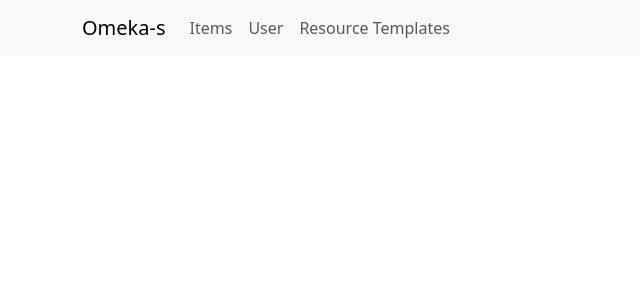
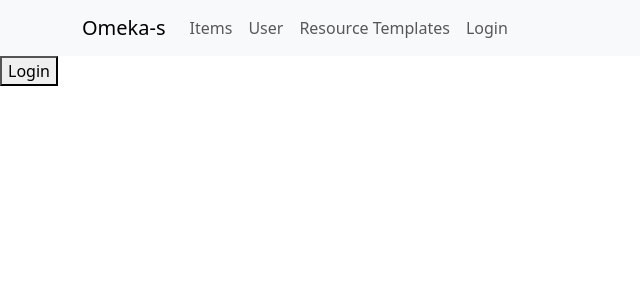
Before and after one commit to SabMehdi/omeka, a React (Create React App) app: page /login in a window 1280 px wide. Shown: the top 300 px of the page, without its empty margins (0-640 px from the left). Built offline with nearby package versions, Linux system fonts and the light colour scheme.

Commit message:
test omeka

```diff
--- a/src/App.js
+++ b/src/App.js
@@ -6,15 +6,17 @@
 import 'bootstrap/dist/css/bootstrap.min.css';
 import User from './User';
 import ResourceTemplates from './ResourceTemplates';
+import Login from './Login';
 
 function App() {
   return (
     <BrowserRouter>
       <BasicExample />
       <Routes>
-        <Route path='/resource' Component={ResourceTemplates} />
-        <Route path='/' Component={ItemCards} />
-        <Route path='/user' Component={User} />
+        <Route path='/resource' element={<ResourceTemplates />} />
+        <Route path='/' element={<ItemCards />} />
+        <Route path='/user' element={<User />} />
+        <Route path='/login' element={<Login />} />
       </Routes>
     </BrowserRouter>
   );
--- /dev/null
+++ b/src/Login.js
@@ -0,0 +1,31 @@
+// src/components/Login.js
+
+import React from 'react';
+import axios from 'axios';
+
+const Login = ({ onLoginSuccess }) => {
+  const keyIdentity = 'DO5PuNIDlF7ge3dQfk6M4PnnduUHzfPV';
+  const keyCredential = 'l0klRKNKbbMPjSv9bTRLIygzfHgMc7uD';
+
+  const handleSubmit = async (event) => {
+    event.preventDefault();
+    try {
+      const response = await axios.post('http://localhost/omeka-s/api/users', {
+        key_identity: keyIdentity,
+        key_credential: keyCredential
+      });
+      // Handle login success
+      onLoginSuccess(response.data);
+    } catch (error) {
+      console.error('Login failed:', error);
+    }
+  };
+
+  return (
+    <form onSubmit={handleSubmit}>
+      <button type="submit">Login</button>
+    </form>
+  );
+};
+
+export default Login;
--- a/src/Navbar.js
+++ b/src/Navbar.js
@@ -1,3 +1,4 @@
+import { NavLink } from 'react-bootstrap';
 import Container from 'react-bootstrap/Container';
 import Nav from 'react-bootstrap/Nav';
 import Navbar from 'react-bootstrap/Navbar';
@@ -14,6 +15,7 @@
             <Nav.Link href="/">Items</Nav.Link>
             <Nav.Link href="/user">User</Nav.Link>
             <Nav.Link href="/resource">Resource Templates</Nav.Link>
+            <NavLink href="/login">Login</NavLink>
           </Nav>
         </Navbar.Collapse>
       </Container>
--- a/src/User.js
+++ b/src/User.js
@@ -9,8 +9,8 @@
             try {
                 const response = await axios.get('http://localhost/omeka-s/api/users', {
                     params: {
-                        key_identity: 'Y2Awg7kZWyv8VSBonnTP6wkzPRPM46yQ',
-                        key_credential: 'YXAFwaHRpFksWGF7Fqsr1WtwLVsVO9BC'
+                        key_identity :'DO5PuNIDlF7ge3dQfk6M4PnnduUHzfPV',
+                        key_credential :'l0klRKNKbbMPjSv9bTRLIygzfHgMc7uD'
                     }
                 });
                 setUsers(response.data);
```
